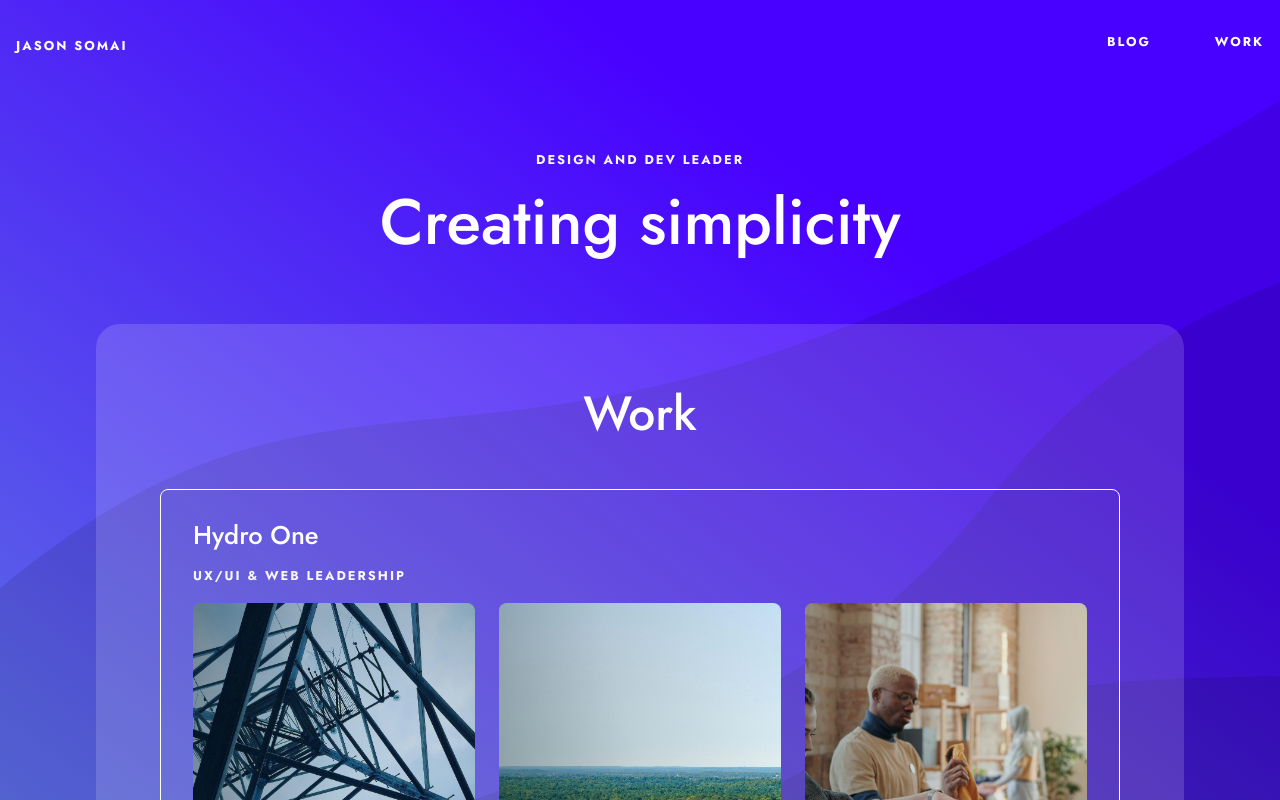
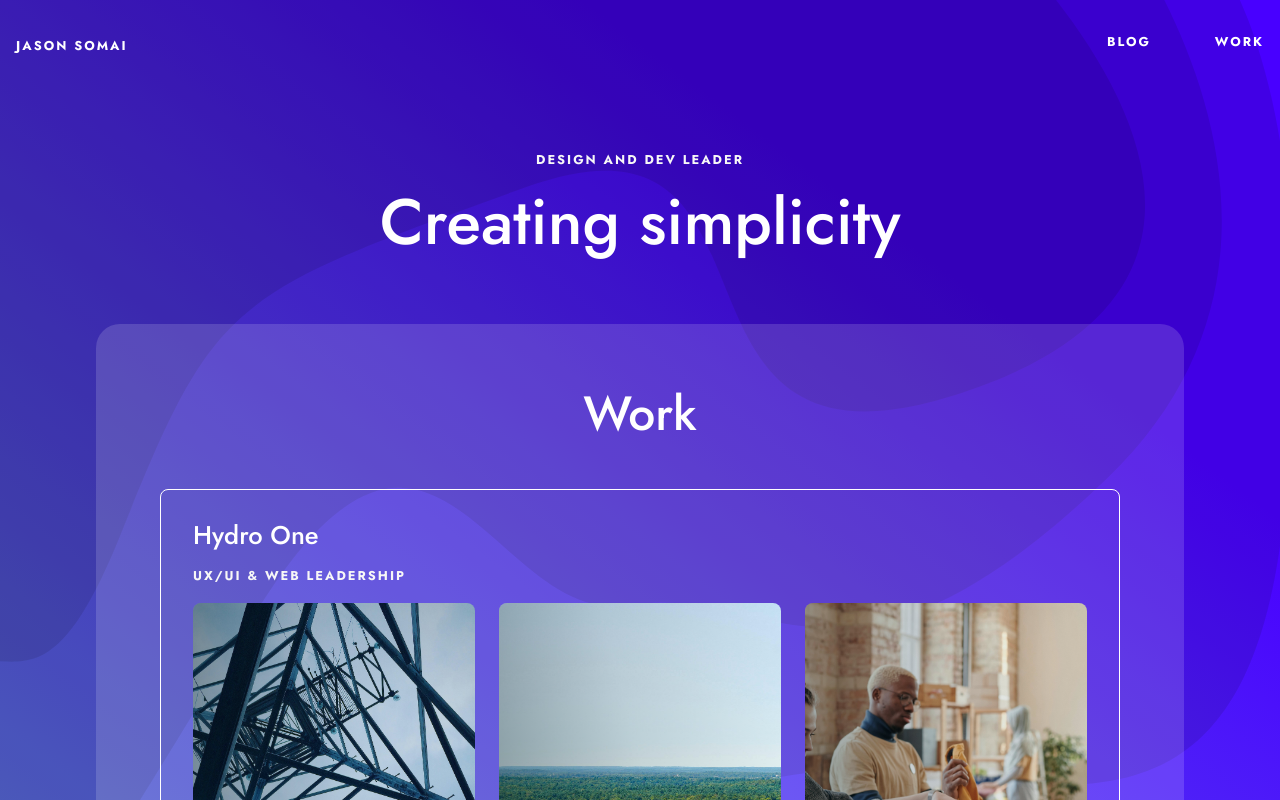
Before and after one commit to somaij/portfolio-2024, a Next.js app: page / in a window 1280 px wide. Shown: the top 800 px of the page. Built offline with nearby package versions, Linux system fonts and the light colour scheme.

Commit message:
bio fixes, and blob changes

```diff
--- a/pages/index.js
+++ b/pages/index.js
@@ -24,7 +24,7 @@ export default function Home({ allPostsData }) {
             direction: "alternate",
             keyframes: [
                 {
-                    d: "M162.667 1378.84C162.667 1378.84 -202.833 969.344 162.667 532.343C528.166 95.3418 541.666 397.342 981.666 160.342C1421.67 -76.658 1389.67 -194.158 1620.67 -255.158C1851.67 -316.158 2018.67 -165.658 2207.67 -217.158C2396.67 -268.658 2147.67 1378.84 2147.67 1378.84L162.667 1378.84Z",
+                    d: "M1356.5 -43.9999C1356.5 -43.9999 1910 412.5 1407.5 618C905 823.5 1191 130.5 784 286C377 441.5 346 475.5 234.5 791.5C123 1107.5 81.0445 869.267 -74.4266 1053.83C-229.898 1238.4 -31.9287 -44 -31.9287 -44L1356.5 -43.9999Z",
                 },
             ],
         }),
@@ -38,7 +38,7 @@ export default function Home({ allPostsData }) {
                 direction: "alternate",
                 keyframes: [
                     {
-                        d: "M187.667 1698.15C187.667 1698.15 -280.833 1171.96 187.667 851.653C656.166 531.342 869.166 668.842 1054.67 404.342C1240.17 139.842 1460.17 270.342 1645.67 64.1518C1831.17 -142.038 2043.67 153.651 2232.67 102.151C2421.67 50.6516 2172.67 1698.15 2172.67 1698.15L187.667 1698.15Z",
+                        d: "M1546.66 -43.9998C1546.66 -43.9998 1932.84 424.867 1562.5 749C1192.16 1073.13 1128 851.5 928.5 890C729 928.5 672.652 455.051 439.5 821.5C206.348 1187.95 118.402 1496.14 -3.4999 1248.5C-125.402 1000.86 -19.5165 -44 -19.5165 -44L1546.66 -43.9998Z",
                     },
                 ],
             }),
@@ -52,7 +52,7 @@ export default function Home({ allPostsData }) {
                 direction: "alternate",
                 keyframes: [
                     {
-                        d: "M141.667 1895.33C141.667 1895.33 -175.833 1530.32 141.667 1048.83C459.166 567.341 857.666 676.83 960.667 676.83C1063.67 676.83 1304.17 697.842 1599.67 261.33C1895.17 -175.181 2032.17 4.34218 2186.67 299.33C2341.17 594.318 2126.67 1895.33 2126.67 1895.33L141.667 1895.33Z",
+                        d: "M1618.7 -44C1618.7 -44 1834.5 -55.5 1834.5 759C1834.5 1573.5 1166 807.5 905.418 1305.12C644.836 1802.73 702.11 1228.5 549.5 1443.5C396.89 1658.5 202 1887 65 1641C-71.9999 1395 -14.3571 -44.0002 -14.3571 -44.0002L1618.7 -44Z",
                     },
                 ],
             }),
@@ -136,12 +136,12 @@ export default function Home({ allPostsData }) {
                     <div id="header-background">
                         <svg
                             className="mast-blob-svg blob-1"
-                            viewBox="700 0 1 900"
+                            viewBox="0 0 1790 1737"
                             fill="none"
                             xmlns="http://www.w3.org/2000/svg"
                         >
                             <path
-                                d="M-5.3894 1389.89C-5.3894 1389.89 -373.534 982.764 -10.8724 543.405C351.789 104.045 324.002 214.227 762.458 -25.6177C1200.91 -265.463 1211.4 -191.029 1442 -253.524C1672.6 -316.019 1840.57 -166.604 2029.23 -219.327C2217.89 -272.05 1979.57 1377.03 1979.57 1377.03L-5.3894 1389.89Z"
+                                d="M1374.04 -43.9998C1374.04 -43.9998 1776.7 453.453 1374.04 538.277C971.371 623.1 1078.68 752.076 793.943 794.163C509.209 836.249 567.643 615.916 336.385 926.015C105.126 1236.11 81.0445 869.267 -74.4266 1053.83C-229.898 1238.4 -31.9287 -44 -31.9287 -44L1374.04 -43.9998Z"
                                 fill="#000"
                                 fillOpacity="0.1"
                             />
@@ -149,12 +149,12 @@ export default function Home({ allPostsData }) {
 
                         <svg
                             className="mast-blob-svg blob-2"
-                            viewBox="750 10 1 1100"
+                            viewBox="0 0 1790 1737"
                             fill="none"
                             xmlns="http://www.w3.org/2000/svg"
                         >
                             <path
-                                d="M-3.32133 1651.19C-3.32133 1651.19 -475.219 1128.05 -8.8043 804.708C457.611 481.369 535.61 403.862 785.627 251.239C1035.64 98.6168 1219.81 47.2321 1444.06 7.77919C1668.31 -31.6737 1842.64 94.6989 2031.3 41.9759C2219.96 -10.747 1981.64 1638.33 1981.64 1638.33L-3.32133 1651.19Z"
+                                d="M1546.66 -43.9999C1546.66 -43.9999 1797.17 262.424 1546.66 666.632C1296.15 1070.84 981.733 978.926 900.466 978.926C819.198 978.926 629.442 961.287 396.29 1327.74C163.139 1694.19 55.0446 1543.48 -66.8572 1295.84C-188.759 1048.19 -19.5165 -44.0001 -19.5165 -44.0001L1546.66 -43.9999Z"
                                 fill="#000"
                                 fillOpacity="0.1"
                             />
@@ -162,12 +162,12 @@ export default function Home({ allPostsData }) {
 
                         <svg
                             className="mast-blob-svg blob-3"
-                            viewBox="300 20 3 1300"
+                            viewBox="0 0 1790 1737"
                             fill="none"
                             xmlns="http://www.w3.org/2000/svg"
                         >
                             <path
-                                d="M-1.09868 1690.36C-1.09868 1690.36 -320.956 1327.42 -6.58165 843.879C307.792 360.343 542.38 450.326 771.32 285.839C1000.26 121.353 1339.04 85.6463 1446.29 46.9507C1553.54 8.25518 1886.43 -87.3795 2042.83 206.602C2199.24 500.583 1983.86 1677.5 1983.86 1677.5L-1.09868 1690.36Z"
+                                d="M1618.7 -43.9999C1618.7 -43.9999 2004.13 504.681 1618.7 838.684C1233.26 1172.69 1058.03 1029.31 905.418 1305.12C752.808 1580.92 571.815 1444.84 419.204 1659.85C266.594 1874.85 91.7704 1566.52 -63.7192 1620.22C-219.209 1673.93 -14.3571 -44.0001 -14.3571 -44.0001L1618.7 -43.9999Z"
                                 fill="#000"
                                 fillOpacity="0.1"
                             />
@@ -302,13 +302,22 @@ export default function Home({ allPostsData }) {
                                     for Ferraz Creative:
                                 </p>
                                 <div className="text-links">
-                                    <Link href="https://workhaus.ca/">
+                                    <Link
+                                        href="https://workhaus.ca/"
+                                        target="_blank"
+                                    >
                                         Workhaus
                                     </Link>
-                                    <Link href="https://smgconstruction.com/">
+                                    <Link
+                                        href="https://smgconstruction.com/"
+                                        target="_blank"
+                                    >
                                         SMG Construction
                                     </Link>
-                                    <Link href="https://dkcbahamas.com/">
+                                    <Link
+                                        href="https://dkcbahamas.com/"
+                                        target="_blank"
+                                    >
                                         DKC Bahamas
                                     </Link>
                                 </div>
@@ -426,42 +435,51 @@ export default function Home({ allPostsData }) {
                                         </div>
                                     </div>
                                     <p>
-                                        Hey there, I'm Jason. I'm currently
-                                        Hydro One's website Digital Manager. I
-                                        use my skills to empower my team to
-                                        craft imaginative web pages that help
-                                        Ontarians lower their electricity bill,
-                                        enroll in grant programs and understand
-                                        how Hydro One is making the energy
-                                        transition.
+                                        Hi, I’m Jason, Digital Manager for Hydro
+                                        One’s website, where I get to lead a
+                                        talented team in creating web
+                                        experiences that make a real
+                                        difference—helping Ontarians save on
+                                        energy, access grants, and stay informed
+                                        on our role in the energy transition.
                                     </p>
                                 </div>
                             </div>
                             <div className="bottom-content">
                                 <p>
-                                    From 2018 to 2022 I was Ferraz
-                                    Creative's Senior Developer, working for my
-                                    design mentor, Andre, where we made the some
-                                    of the most imaginative concepts come to
-                                    life. My magnum opus was developing
-                                    the Workhaus WordPress theme from scratch
-                                    and using ACF for ease of editing.
+                                    From 2018 to 2022 I was
+                                    <Link
+                                        href="https://www.ferrazcreative.com/"
+                                        target="_blank"
+                                    >
+                                        Ferraz Creative's
+                                    </Link>
+                                     Senior Developer, I brought imaginative
+                                    concepts to life with my mentor, Andre,
+                                    including building the{" "}
+                                    <Link
+                                        href="https://workhaus.ca/"
+                                        target="_blank"
+                                    >
+                                        Workhaus WordPress website
+                                    </Link>{" "}
+                                    from scratch and implementing ACF for easy
+                                    content management.
                                 </p>
                                 <p>
-                                    I also take on a variety of side projects to
-                                    further enhance my design and development
-                                    abilities, such as the site you find
-                                    yourself on now or the website. In 2018 I
-                                    took a Brainstation User Experience
-                                    Design course that provided me with
-                                    foundational UX knowledge that I continue to
-                                    use every day.
+                                    I’m constantly exploring new ways to grow my
+                                    skills, whether through side projects, like
+                                    this site, or the Brainstation UX course I
+                                    took in 2018, which continues to shape how I
+                                    approach design and usability.
                                 </p>
                                 <p>
-                                    I'm a huge car nerd (current car: Cornflower
-                                    Blue Golf GTI), a video gamer, play golf
-                                    occasionally and find great pleasure in
-                                    discovering the city of Toronto.
+                                    Beyond work, I’m a car enthusiast with a
+                                    Cornflower Blue Golf GTI, driven by a love
+                                    for performance and design. I’m also an avid
+                                    gamer, inspired by immersive storytelling
+                                    and design, and I explore Toronto’s eclectic
+                                    architecture to fuel fresh creative ideas.
                                 </p>
                             </div>
                         </div>
--- a/styles/partials/_base.scss
+++ b/styles/partials/_base.scss
@@ -6,14 +6,12 @@ svg path {
 }
 .background-wrapper {
     display: block;
-    width: 100%;
-    height: 100%;
+    width: 105%;
+    height: 105%;
     overflow: hidden;
     position: absolute;
-    left: 0;
-    right: 0;
-    top: 0;
-    bottom: 0;
+    left: -5%;
+    top: -5%;
 }
 #header-background {
     z-index: 0;
@@ -21,13 +19,15 @@ svg path {
     height: 100%;
     width: 100%;
     left: 0;
-    right: 0;
     top: 0;
     margin: auto;
     .mast-blob-svg {
         position: absolute;
-        width: 100%;
-        height: 100%;
+        // width: 100%;
+        // height: 100%;
+        @media screen and (max-width: 575px) {
+            height: 750px;
+        }
     }
     .bg {
         width: 100%;
@@ -62,9 +62,6 @@ svg path {
 
     .bg path:nth-child(7) {
         opacity: 0.15;
-    }
-    @media screen and (max-width: 575px) {
-        transform: scaleY(1.5);
     }
 }
 #masthead {
@@ -131,7 +128,10 @@ svg path {
     @media screen and (min-height: 1080px) {
         // height:60vh;
     }
-    @media screen and (max-width: 575px) {
+    @media screen and (max-width: 1199px) {
+        padding: 3rem 2rem 2rem;
+    }
+    @media screen and (max-width: 767px) {
         padding: 3rem 0 2rem;
     }
 }
@@ -190,7 +190,7 @@ svg path {
             .work-preview {
                 width: 100%;
                 height: 365px;
-                @media screen and (max-width: 575px) {
+                @media screen and (max-width: 991px) {
                     height: 250px;
                     &:before {
                         background: linear-gradient(
@@ -202,7 +202,7 @@ svg path {
                     }
                 }
             }
-            @media screen and (max-width: 575px) {
+            @media screen and (max-width: 991px) {
                 gap: 1rem;
                 flex-direction: column;
             }
@@ -214,7 +214,7 @@ svg path {
         > a {
             width: 35%;
             height: 18rem;
-            @media screen and (max-width: 575px) {
+            @media screen and (max-width: 991px) {
                 width: 100%;
                 height: 200px;
                 &:before {
@@ -254,11 +254,11 @@ svg path {
                     border-bottom: none;
                 }
             }
-            @media screen and (max-width: 575px) {
+            @media screen and (max-width: 991px) {
                 width: 100%;
             }
         }
-        @media screen and (max-width: 575px) {
+        @media screen and (max-width: 991px) {
             gap: 1rem;
             flex-direction: column;
         }
```
